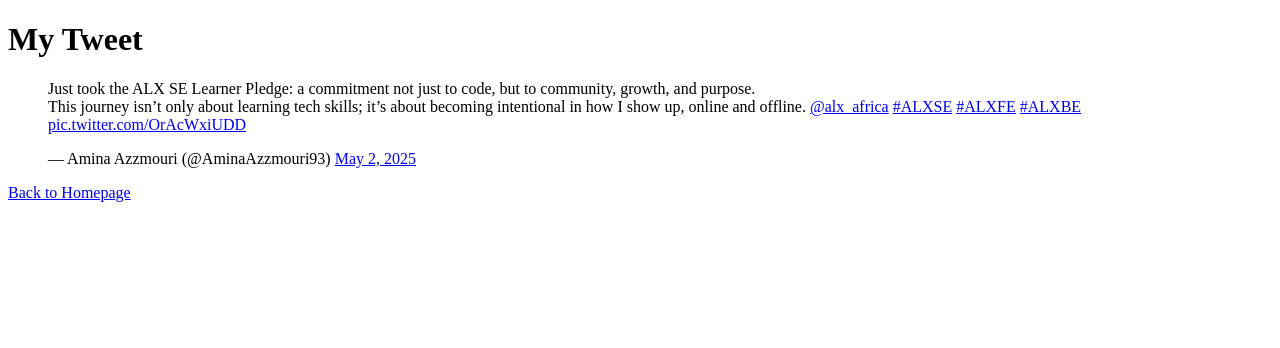
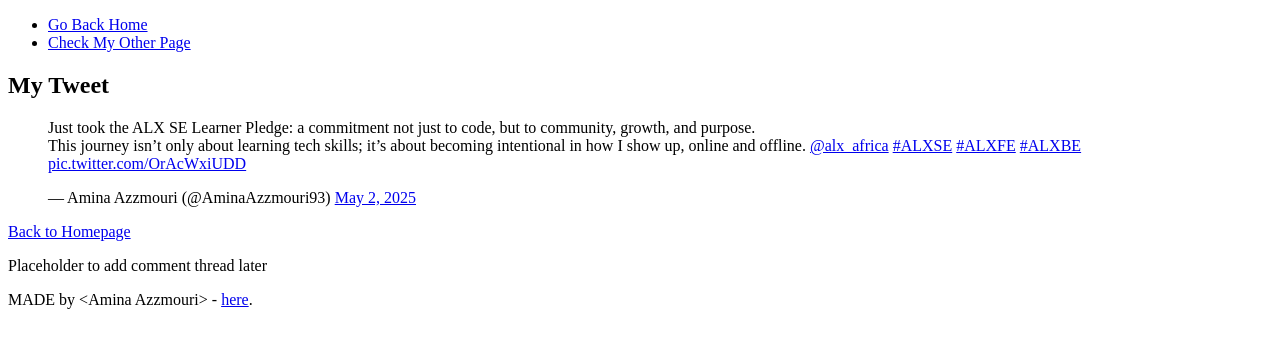
Before and after one commit to AminaAzzmouri/My_First_Portfolio, a plain HTML site: page html_basic/tweets.html in a window 1280 px wide. Drawn offline with Linux system fonts and the light colour scheme.

Commit message:
Add consistent site structure with header, main (article & aside), and footer to index and tweets pages

```diff
--- a/html_basic/tweets.html
+++ b/html_basic/tweets.html
@@ -8,6 +8,21 @@
     <title>HTML Practice</title>
 </head>
 <body>
+    <header>
+
+        <ul>
+
+            <li><a href="base_index.html">Go Back Home</a></li>
+
+            <li><a href="index.html">Check My Other Page</a></li>
+
+        </ul>
+    </header>
+
+    <main>
+
+        <article>
+
             <h1>My Tweet</h1>
 
             <!-- Embedding a Tweet -->
@@ -25,5 +40,19 @@
             <!-- Embedding a Tweet -->
             <p><a href="base_index.html">Back to Homepage</a></p>
 
+        </article>
+
+        <aside>
+
+            <p>Placeholder to add comment thread later</p>
+
+        </aside>
+
+    </main>
+
+    <footer>
+        <p>MADE by &lt;Amina Azzmouri&gt; - <a href="https://www.linkedin.com/in/amina-azzmouri" target="_blank">here</a>.</p>
+    </footer>
+
 </body>
 </html>
```
Also changed, not shown: html_basic/index.html (+30 -0 lines). Lines whose indentation alone changed are shown as unchanged.
